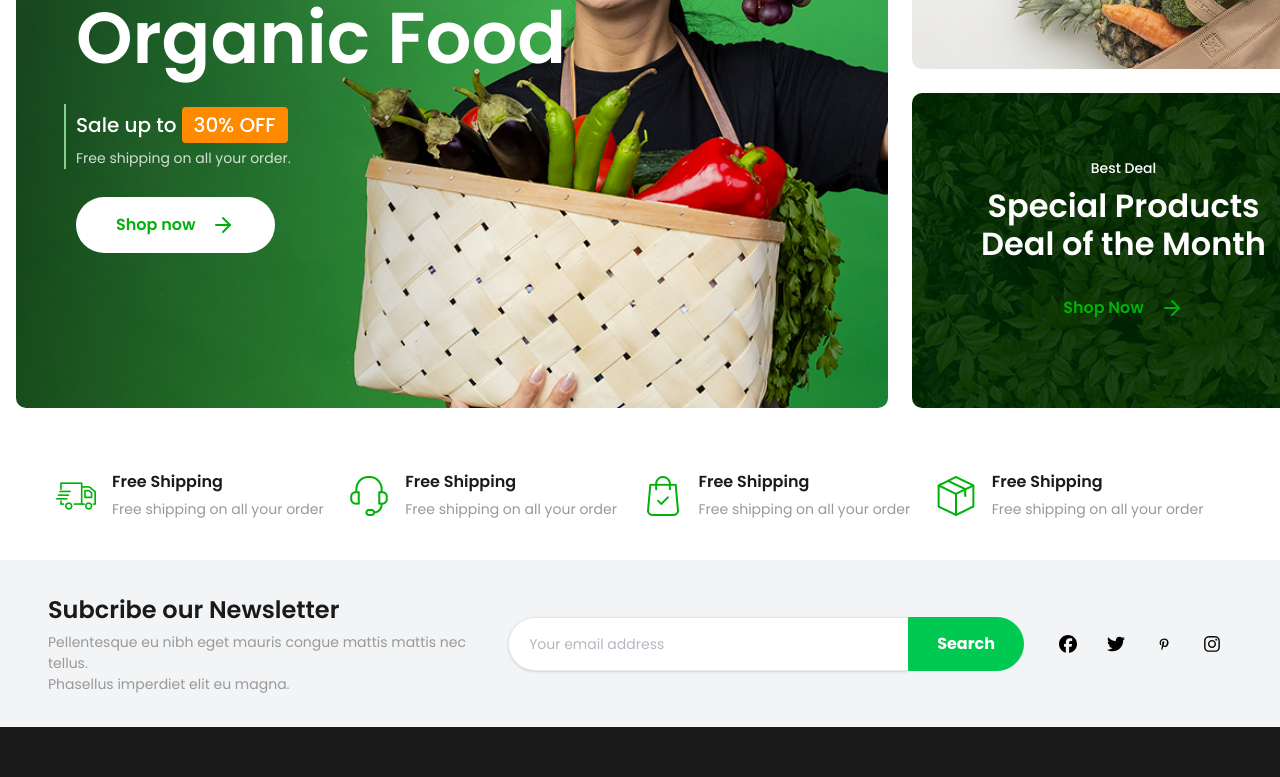
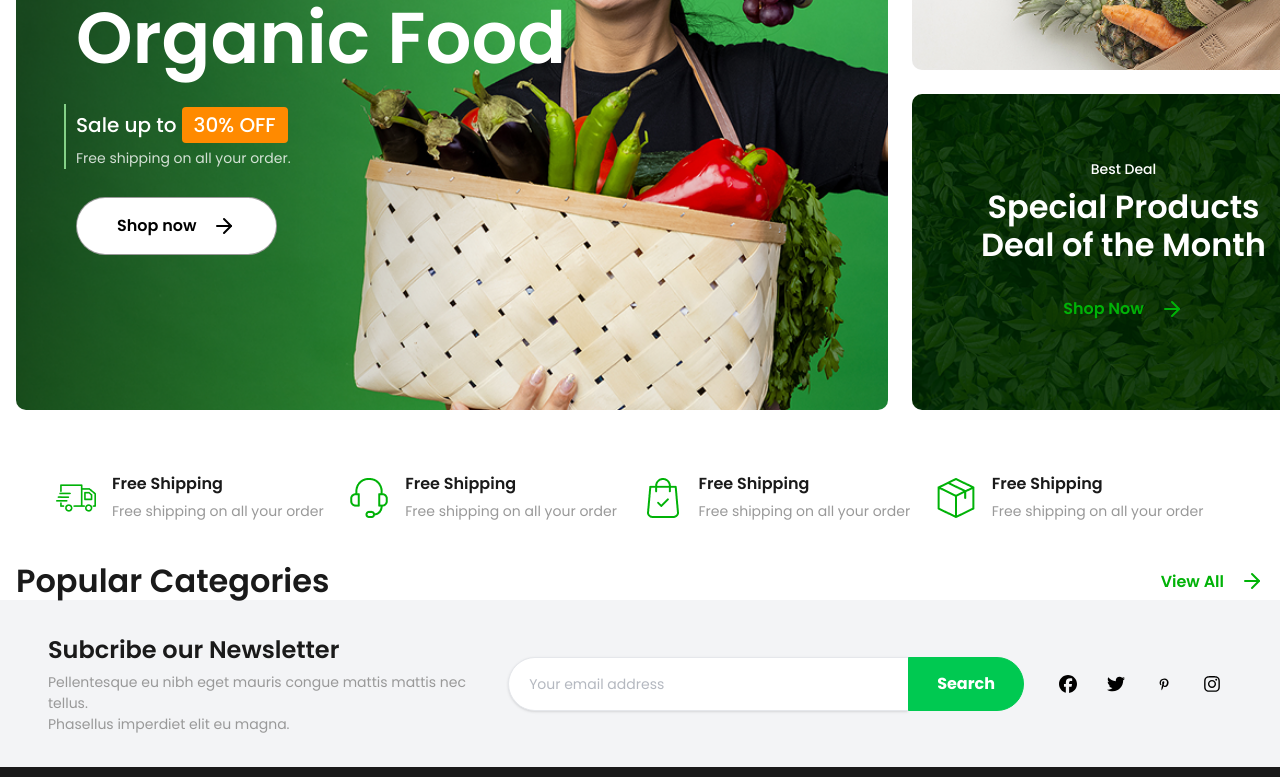
Before and after one commit to Jamil-coder360/Ecobazar, a React (Vite) app: page / in a window 1280 px wide. Shown: the part 479-1256 px from the top of the page. Built offline with nearby package versions, Linux system fonts and the light colour scheme; a web font is replaced by a local one.

Commit message:
button update

```diff
--- a/src/components/Hero.jsx
+++ b/src/components/Hero.jsx
@@ -60,7 +60,7 @@ const Hero = () => {
                   Only Fruit & Vegetable
                 </p>
 
-                <Button className="!bg-transparent !p-0">
+                <Button className="" variant="transparent">
                   Shop Now
                   <ArrowRight />
                 </Button>
@@ -77,7 +77,7 @@ const Hero = () => {
                 <h4 className="font-semibold text-[32px] leading-[120%] text-white pt-3 pb-8">
                   Special Products Deal of the Month
                 </h4>
-                <Button className="!bg-transparent !p-0">
+                <Button className="" variant="transparent">
                   Shop Now
                   <ArrowRight />
                 </Button>
--- /dev/null
+++ b/src/components/categories/Categories.jsx
@@ -0,0 +1,24 @@
+import React from 'react'
+import Section from '../global/Section';
+import Container from '../global/Container';
+import Button from '../global/Button';
+import { ArrowRight } from 'lucide-react';
+
+const Categories = () => {
+  return (
+   <Section>
+    <Container>
+        <div>
+            <div className="flex items-center justify-between">
+                <h3 className="font-semibold text-[32px] leading-[120%] text-gray_900">
+                    Popular Categories
+                </h3>
+                <Button variant={"transparent"} >View All <ArrowRight /> </Button>
+            </div>
+        </div>
+    </Container>
+   </Section>
+  )
+}
+
+export default Categories
--- /dev/null
+++ b/src/components/categories/CategoriesCard.jsx
@@ -0,0 +1,9 @@
+import React from 'react'
+
+const CategoriesCard = () => {
+  return (
+    <div>CategoriesCard</div>
+  )
+}
+
+export default CategoriesCard
--- a/src/components/global/Button.jsx
+++ b/src/components/global/Button.jsx
@@ -1,11 +1,36 @@
-import React from 'react'
+import React from "react";
 
-const Button = ({Tagname ="button",children, className="" ,...props}) => {
+const Button = ({
+  Tagname = "button",
+  children,
+  className = "",
+  variant = "white",
+  ...props
+}) => {
+  const variantClasses = {
+    transparent: "bg-transparent text-success_207 !p-0",
+    green: "bg-success_207 text-white",
+    white: "bg-white text-black border border-[#000000]/40 rounded",
+  };
+
   return (
-    <Tagname {...props} className={`bg-white py-4 px-10 text-success_207 text-[16px] font-semibold leading-[120%] flex items-center gap-4 rounded-full ${className}`}>
-        {children}
+    <Tagname
+      {...props}
+      className={`
+        ${variantClasses[variant]}
+        py-4 px-10
+        text-[16px]
+        font-semibold
+        leading-[120%]
+        flex items-center
+        gap-4
+        rounded-full
+        ${className}
+      `}
+    >
+      {children}
     </Tagname>
-  )
-}
+  );
+};
 
-export default Button
+export default Button;
--- a/src/pages/HomePage.jsx
+++ b/src/pages/HomePage.jsx
@@ -1,12 +1,14 @@
 import React from 'react'
 import Hero from '../components/Hero';
 import Feature from '../components/Feature';
+import Categories from '../components/categories/Categories';
 
 const HomePage = () => {
   return (
     <>
     <Hero />
     <Feature />
+    <Categories />
     </>
   )
 }
```
